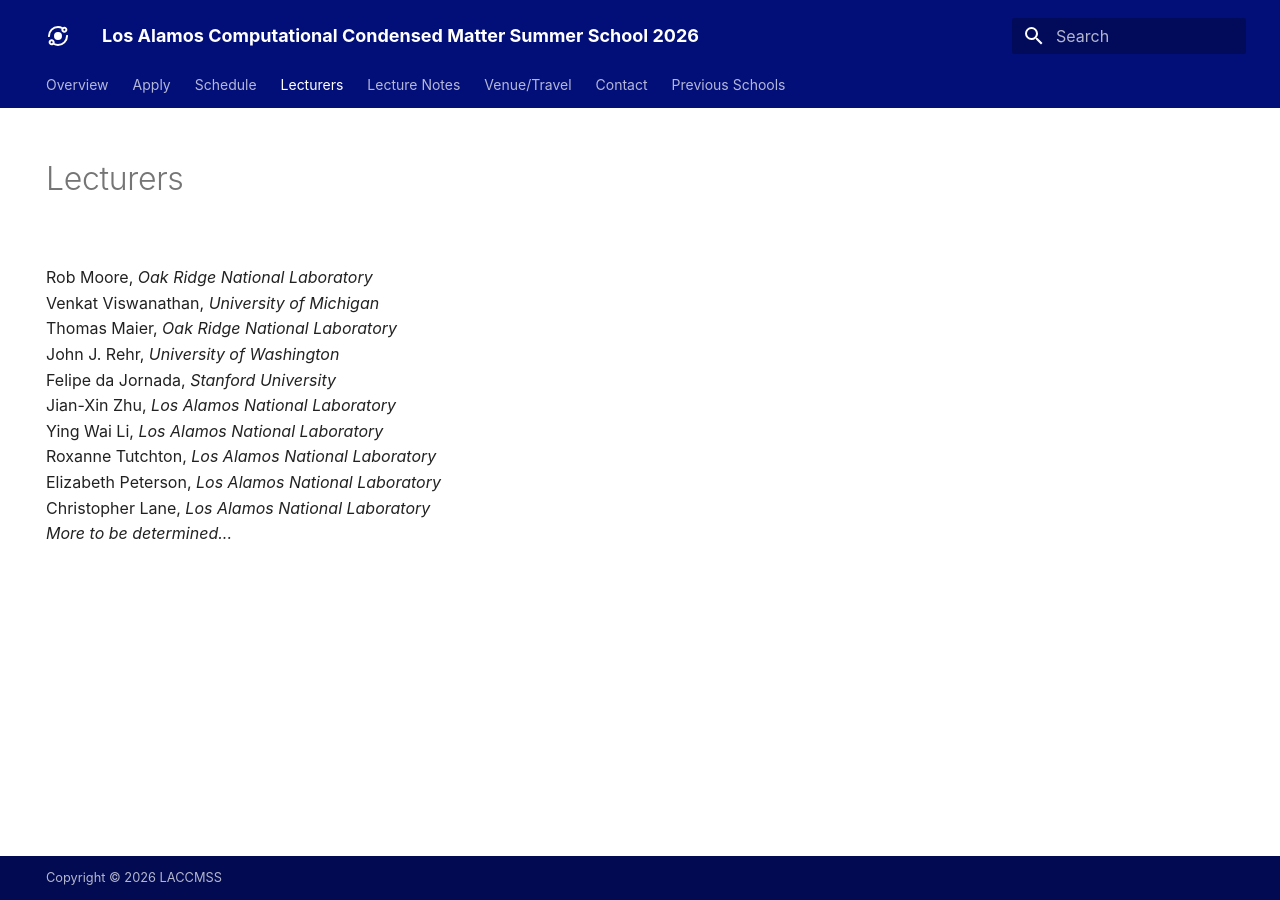
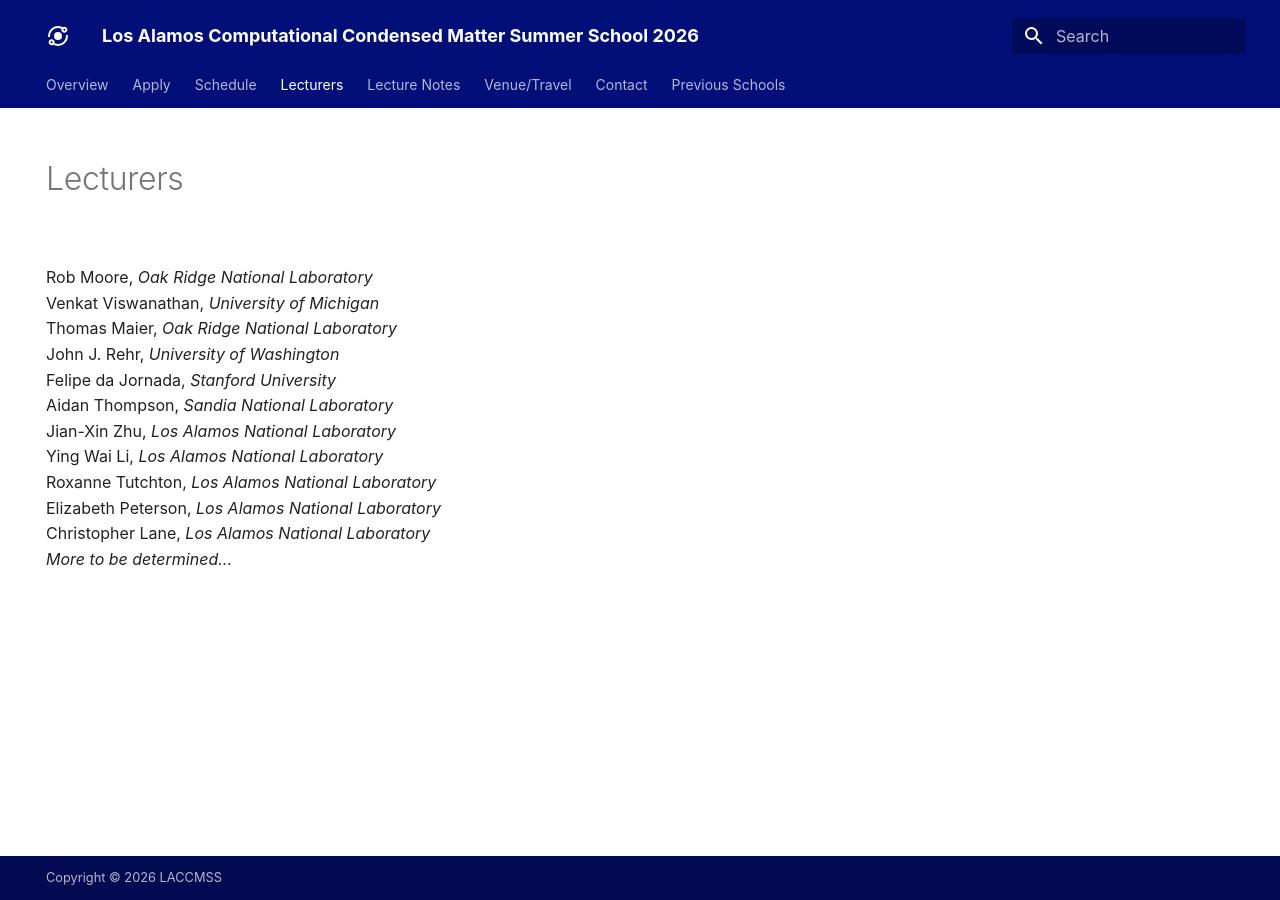
Before and after one commit to LACCMSS/2026, an MkDocs documentation site: the page built from docs/lecturers.md, in a window 1280 px wide. Built offline with MkDocs 1.6.1 and Material for MkDocs 9.7.7, drawn with Linux system fonts in a browser that asks for light colours; some web fonts are replaced.

Commit message:
Update lecturers.md

```diff
--- a/docs/lecturers.md
+++ b/docs/lecturers.md
@@ -9,6 +9,7 @@ title: Lecturers
 <br>Thomas Maier, <i>Oak Ridge National Laboratory</i>
 <br>John J. Rehr, <i>University of Washington</i>
 <br>Felipe da Jornada, <i>Stanford University</i>
+<br>Aidan Thompson, <i>Sandia National Laboratory</i>
 <br>Jian-Xin Zhu, <i>Los Alamos National Laboratory</i>
 <br>Ying Wai Li, <i>Los Alamos National Laboratory</i>
 <br>Roxanne Tutchton, <i>Los Alamos National Laboratory</i>
```
